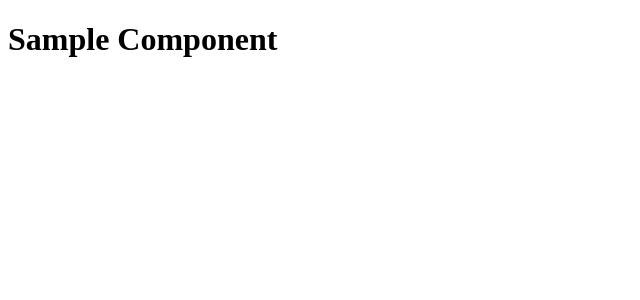
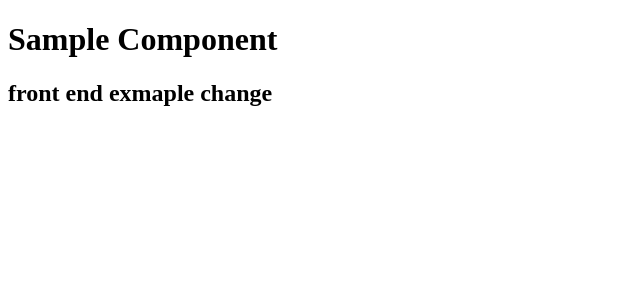
Before and after one commit to IshanGProjects/ExpediaResearch, a React (Create React App) app in the folder client/: page / in a window 1280 px wide. Shown: the top 300 px of the page, without its empty margins (0-640 px from the left). Built offline with nearby package versions, Linux system fonts and the light colour scheme; no server answers.

Commit message:
front end change to test action

```diff
--- a/client/src/components/sampleComponent.tsx
+++ b/client/src/components/sampleComponent.tsx
@@ -24,6 +24,7 @@ const SampleComponent: React.FC = () => {
   return (
     <div className="SampleComponent">
       <h1>Sample Component</h1>
+      <h2>front end exmaple change</h2>
     </div>
   );
 };
```
